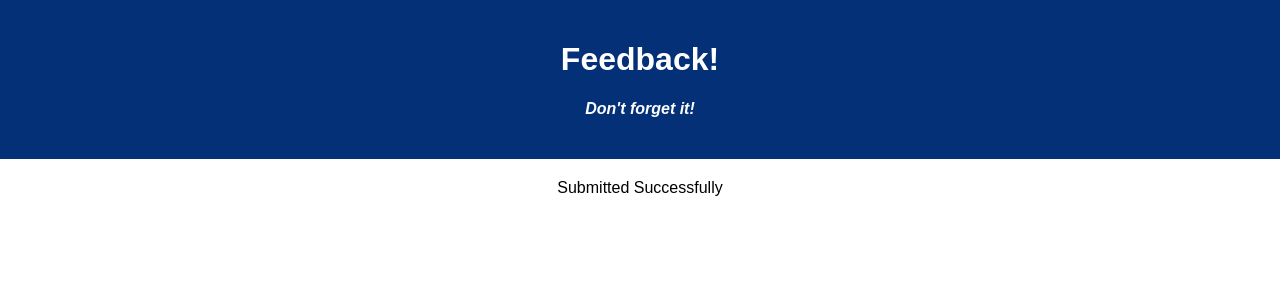
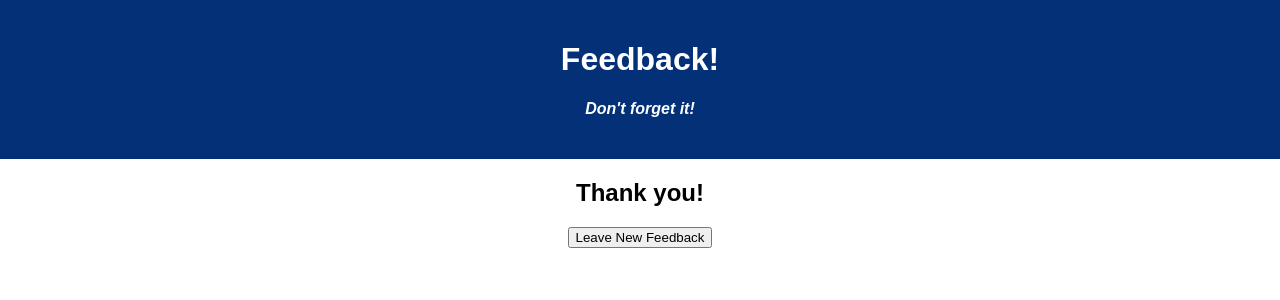
Before and after one commit to vkarlen/redux-feedback-loop, a React (Create React App) app: page /#/submit in a window 1280 px wide. Shown: the top 300 px of the page. Built offline with nearby package versions, Linux system fonts and the light colour scheme.

Commit message:
Final submit page has button that clears form and sends user to the home page

```diff
--- a/src/components/Review/Review.jsx
+++ b/src/components/Review/Review.jsx
@@ -7,13 +7,10 @@ function Review() {
   const history = useHistory();
 
   const handleSubmit = () => {
-    console.log('in Submit');
-    console.log(feedback);
-
     axios
       .post('/api/feedback', feedback)
       .then((res) => {
-        console.log('back from server');
+        history.push('/submit');
       })
       .catch((err) => {
         console.log('Error in post', err);
--- a/src/components/Submitted/Submitted.jsx
+++ b/src/components/Submitted/Submitted.jsx
@@ -1,5 +1,26 @@
+import { useHistory } from 'react-router-dom';
+import { useDispatch } from 'react-redux';
+
 function Submitted() {
-  return <div>Submitted Successfully</div>
+  const history = useHistory();
+  const dispatch = useDispatch();
+
+  const finishFeedback = () => {
+    // Clearing feedback store
+    dispatch({
+      type: 'CLEAR_FEEDBACK',
+    });
+
+    // Sending user to the home page
+    history.push('/');
+  };
+
+  return (
+    <div>
+      <h2>Thank you!</h2>
+      <button onClick={finishFeedback}>Leave New Feedback</button>
+    </div>
+  );
 }
 
 export default Submitted;
```
Also changed, not shown: 1 other file (tests, documents, lock files or other folders).
